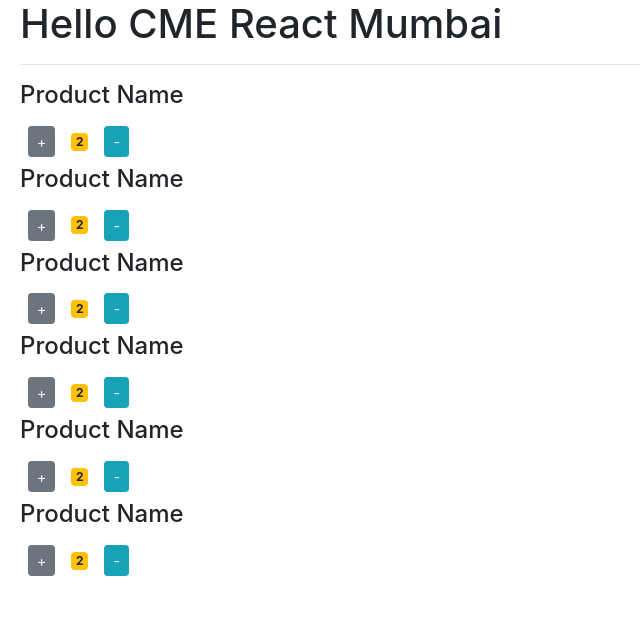
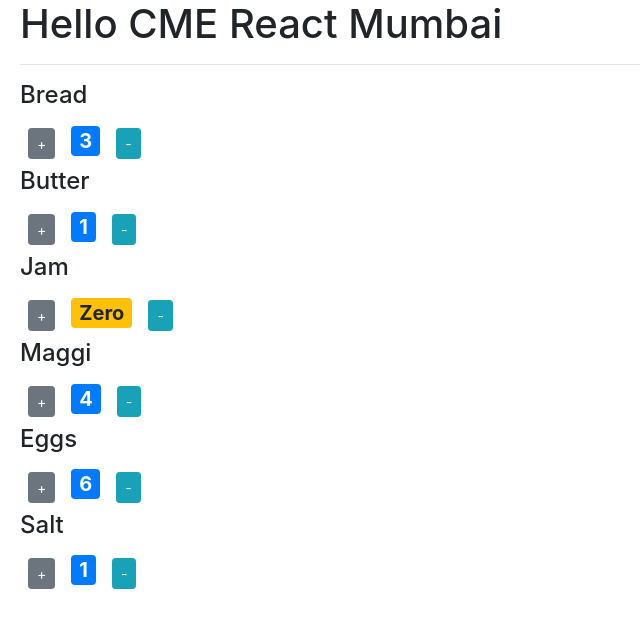
Before and after one commit to codewithz/cme-react-playground, a React (Create React App) app: page / in a window 1280 px wide. Shown: the top 628 px of the page, without its empty margins (0-640 px from the left). Built offline with nearby package versions, Linux system fonts and the light colour scheme.

Commit message:
Parent to Child Communication

```diff
--- a/src/components/UseCaseTwo/ProductComponent.jsx
+++ b/src/components/UseCaseTwo/ProductComponent.jsx
@@ -1,14 +1,47 @@
-import React from 'react'
+import React, { useState } from 'react'
 
-export default function ProductComponent() {
+export default function ProductComponent(props) {
+
+    const [name, setName] = useState(props.name)
+    const [quantity, setQuantity] = useState(props.quantity)
+    const [productId, setProductId] = useState(props.id)
+
+
+
+    const styles = {
+        fontSize: 20,
+        fontWeight: 'bold'
+    }
+
+    const formatQuantity = () => quantity === 0 ? 'Zero' : quantity
+
+    const handleIncrement = () => {
+        setQuantity(quantity + 1)
+    }
+
+    const handleDecrement = () => {
+        if (quantity >= 1) {
+            setQuantity(quantity - 1)
+        }
+    }
+
+    const getBadgeClasses = () => {
+        let classes = "badge m-2 badge-"
+        classes += (quantity === 0) ? "warning" : "primary"
+        return classes
+    }
     return (
         <div>
-            <h4>Product Name</h4>
-            <button className='btn btn-secondary btn-sm m-2'>
+            <h4>{name}</h4>
+            <button className='btn btn-secondary btn-sm m-2'
+                onClick={handleIncrement}
+            >
                 +
             </button>
-            <span className="badge m-2 badge-warning">2</span>
-            <button className='btn btn-info btn-sm m-2'>
+            <span style={styles} className={getBadgeClasses()}>{formatQuantity()}</span>
+            <button className='btn btn-info btn-sm m-2'
+                onClick={handleDecrement}
+            >
                 -
             </button>
         </div >
--- a/src/components/UseCaseTwo/ProductListComponent.jsx
+++ b/src/components/UseCaseTwo/ProductListComponent.jsx
@@ -4,12 +4,12 @@ import ProductComponent from './ProductComponent'
 export default function ProductListComponent() {
 
     const productList = [
-        { id: 1, name: 'Bread', quanity: 3 },
-        { id: 2, name: 'Butter', quanity: 1 },
-        { id: 3, name: 'Jam', quanity: 1 },
-        { id: 4, name: 'Maggi', quanity: 4 },
-        { id: 5, name: 'Eggs', quanity: 6 },
-        { id: 6, name: 'Salt', quanity: 1 }
+        { id: 1, name: 'Bread', quantity: 3 },
+        { id: 2, name: 'Butter', quantity: 1 },
+        { id: 3, name: 'Jam', quantity: 0 },
+        { id: 4, name: 'Maggi', quantity: 4 },
+        { id: 5, name: 'Eggs', quantity: 6 },
+        { id: 6, name: 'Salt', quantity: 1 }
     ]
 
     const [products, setProducts] = useState(productList)
@@ -18,9 +18,15 @@ export default function ProductListComponent() {
 
     return (
         <div>
+
             {
                 products.map((product) =>
-                    <ProductComponent />
+                    <ProductComponent
+                        key={product.id}
+                        name={product.name}
+                        quantity={product.quantity}
+                        id={product.id}
+                    />
                 )
             }
             <br />
```
